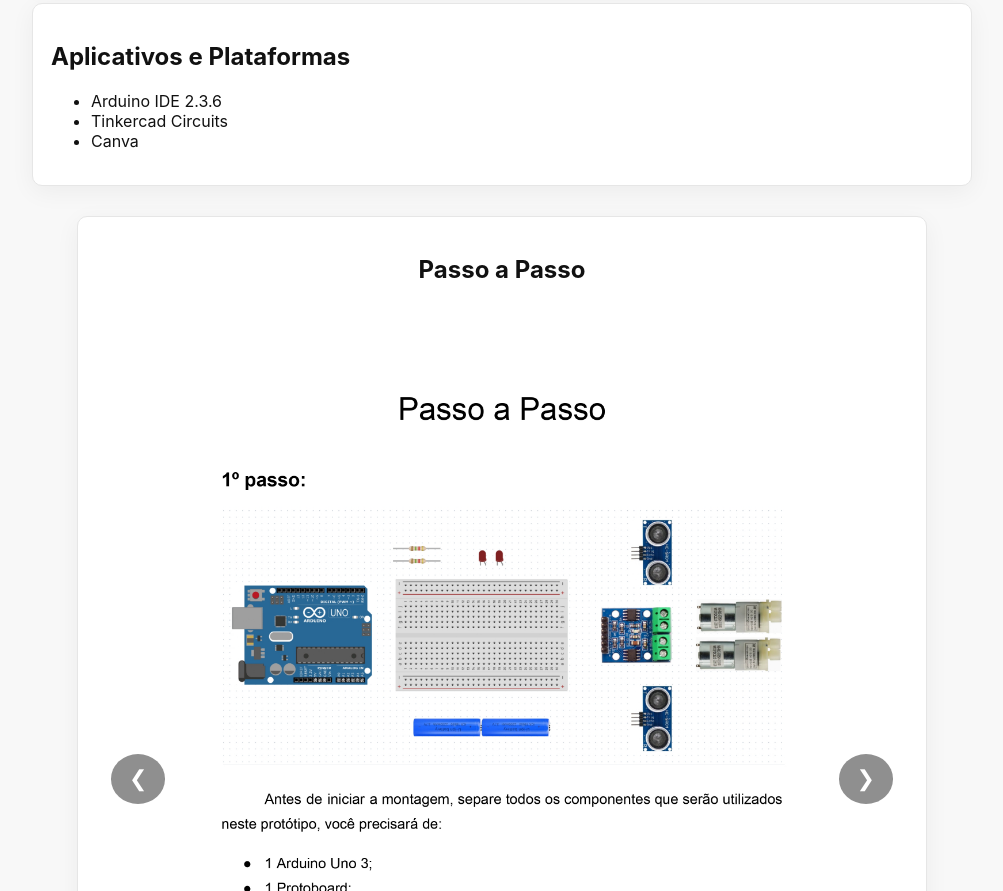
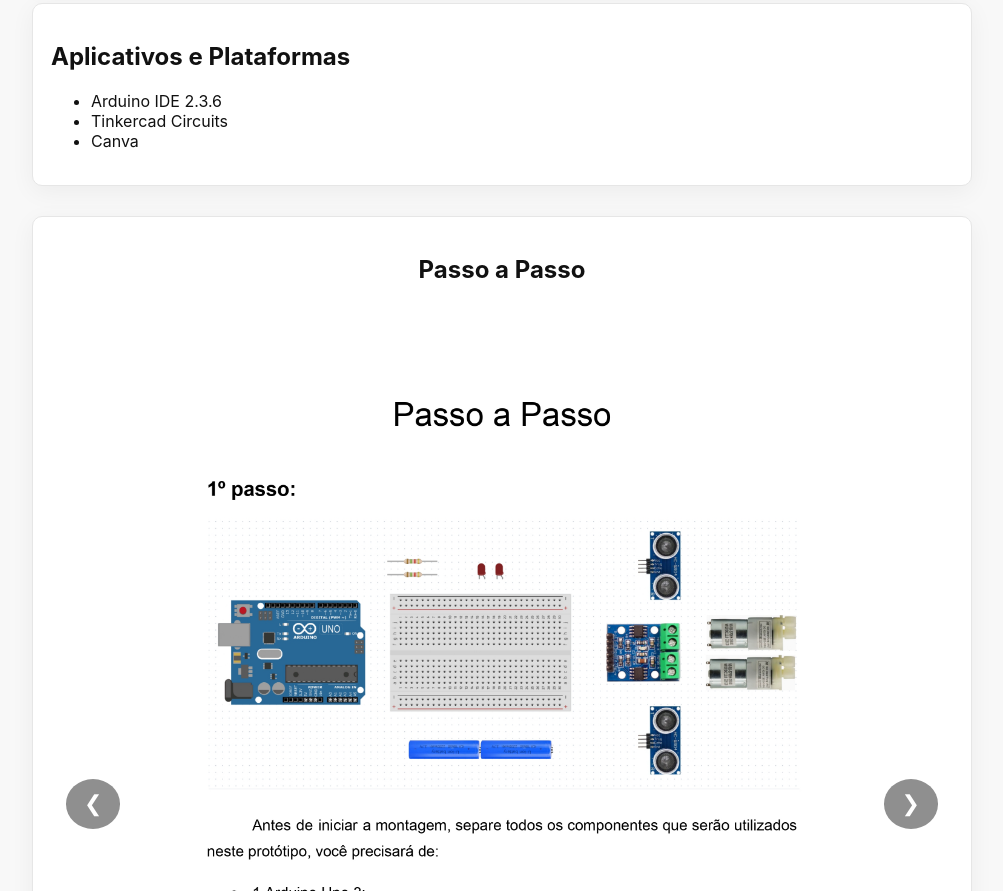
Before and after one commit to jaozinnm/Sistemas-digitais-Drink-Misterio, a plain HTML site: page index.html in a window 1280 px wide. Shown: the part 1409-2300 px from the top of the page, without its empty margins (138-1141 px from the left). Drawn offline with Linux system fonts and the light colour scheme.

Commit message:
Refactor CSS variables and styles

```diff
--- a/style.css
+++ b/style.css
@@ -223,7 +223,7 @@ pre{
 /* ---- CARROSSEL NO TAMANHO IDEAL (≈800px) ---- */
 .carrossel-container {
   width: 100%;
-  max-width: 850px; /* 👈 fica muito parecido com sua imagem */
+  max-width: 950px; /* 👈 fica muito parecido com sua imagem */
   margin: 30px auto;
   text-align: center;
 }
@@ -237,7 +237,7 @@ pre{
 
 .carrossel-slides img {
   width: 100%;
-  max-height: 950px;  /* 👈 altura semelhante à imagem */
+  max-height: 1000px;  /* 👈 altura semelhante à imagem */
   object-fit: contain; /* 👈 mantém proporção e NÃO corta nada */
   background: #fff;    /* fundo limpo */
   border-radius: 12px;
```
